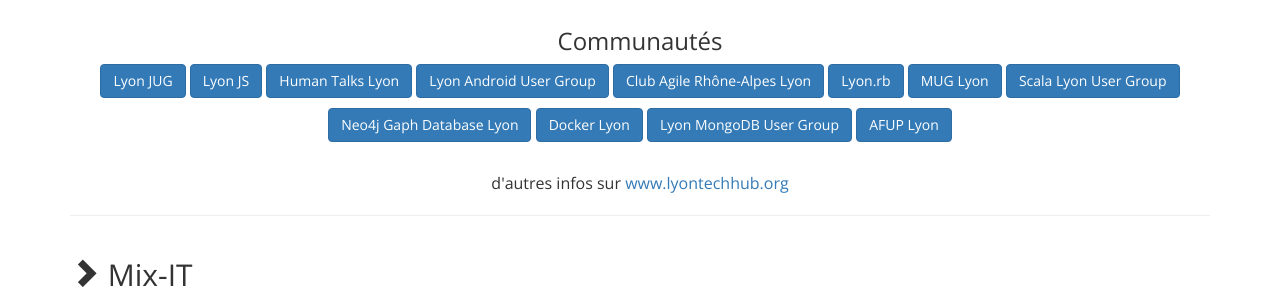
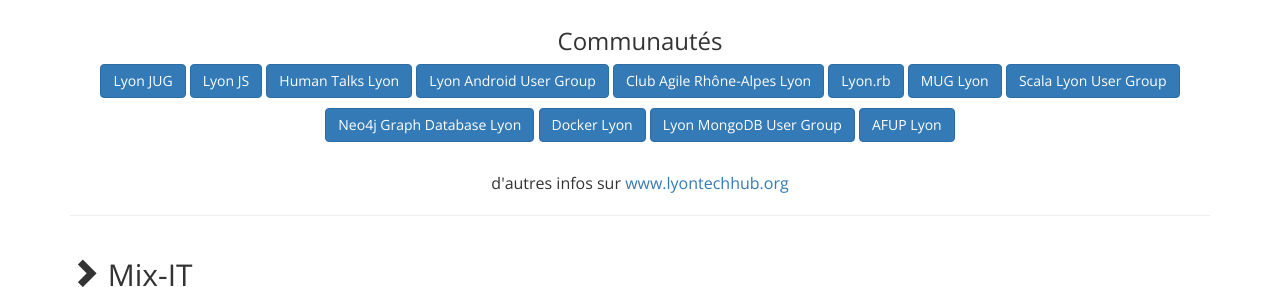
Before and after one commit to devconferences/devconferences.github.io, a Jekyll site: the page built from pages/lyon.html, in a window 1280 px wide and 900 px high, cut to the strip 261-548 px from the top of the window. Built offline with Jekyll 4.4.1, drawn with Linux system fonts in a browser that asks for light colours; nearby versions of some CDN libraries; some of the changed text lies outside the part shown.

Commit message:
s/Gaph/Graph
Signed-off-by: Balthazar Rouberol <balthazar.rouberol@mapado.com>

```diff
--- a/pages/lyon.html
+++ b/pages/lyon.html
@@ -21,7 +21,7 @@ permalink: /lyon/
     <a class="btn btn-primary" href="#lyonrb">Lyon.rb</a>
     <a class="btn btn-primary" href="#muglyon">MUG Lyon</a>
     <a class="btn btn-primary" href="#slug">Scala Lyon User Group</a>
-    <a class="btn btn-primary" href="#graphdblyon">Neo4j Gaph Database Lyon</a>
+    <a class="btn btn-primary" href="#graphdblyon">Neo4j Graph Database Lyon</a>
     <a class="btn btn-primary" href="#dockerlyon">Docker Lyon</a>
     <a class="btn btn-primary" href="#lyonmug">Lyon MongoDB User Group</a>
     <a class="btn btn-primary" href="#afuplyon">AFUP Lyon</a>
@@ -303,7 +303,7 @@ permalink: /lyon/
 </div>
 
 <a name="graphdblyon"></a>
-<h2><span class="glyphicon glyphicon-chevron-right"></span> Neo4j Gaph Database Lyon</h2>
+<h2><span class="glyphicon glyphicon-chevron-right"></span> Neo4j Graph Database Lyon</h2>
 
 <div class="row">
     <div class="col-md-2">
```
